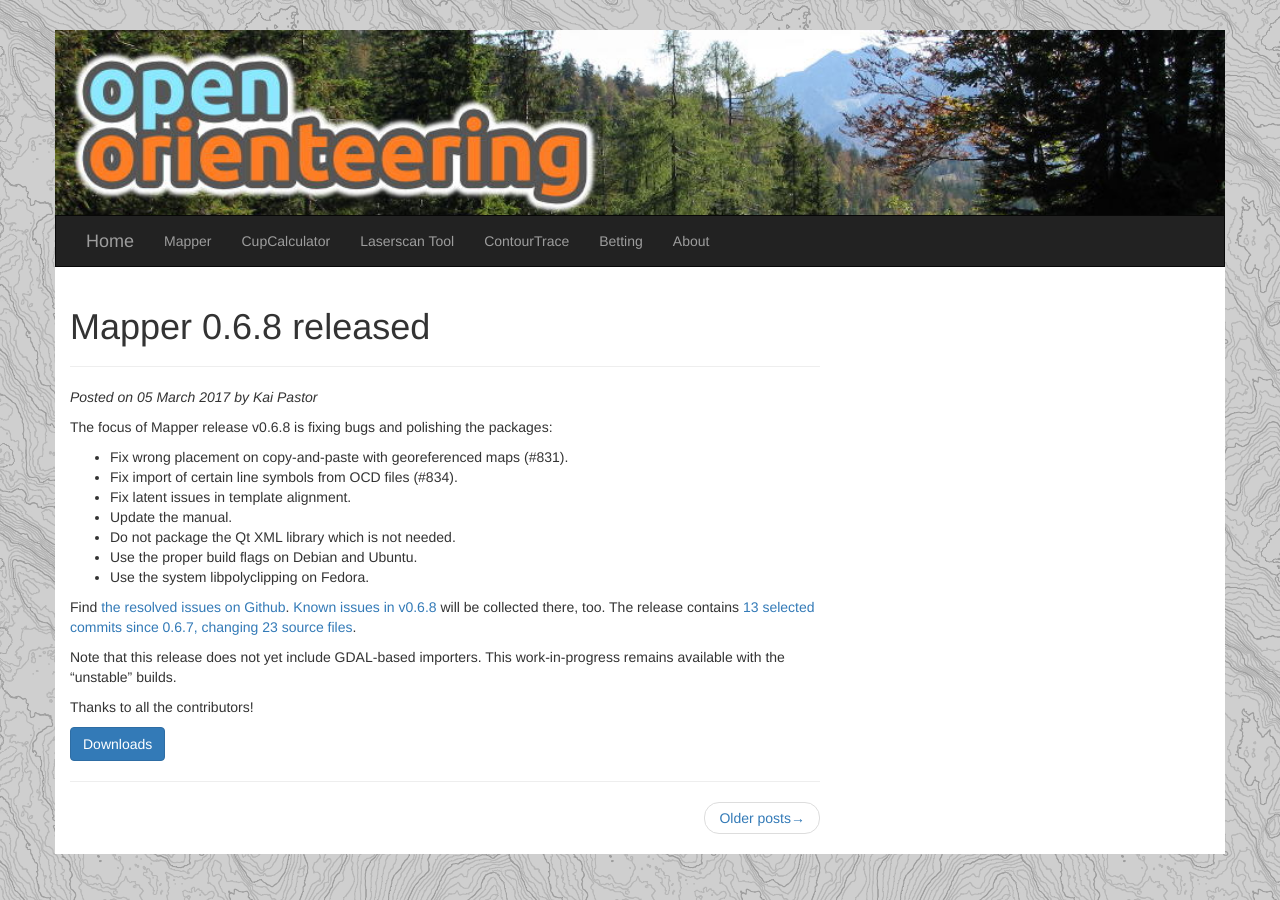
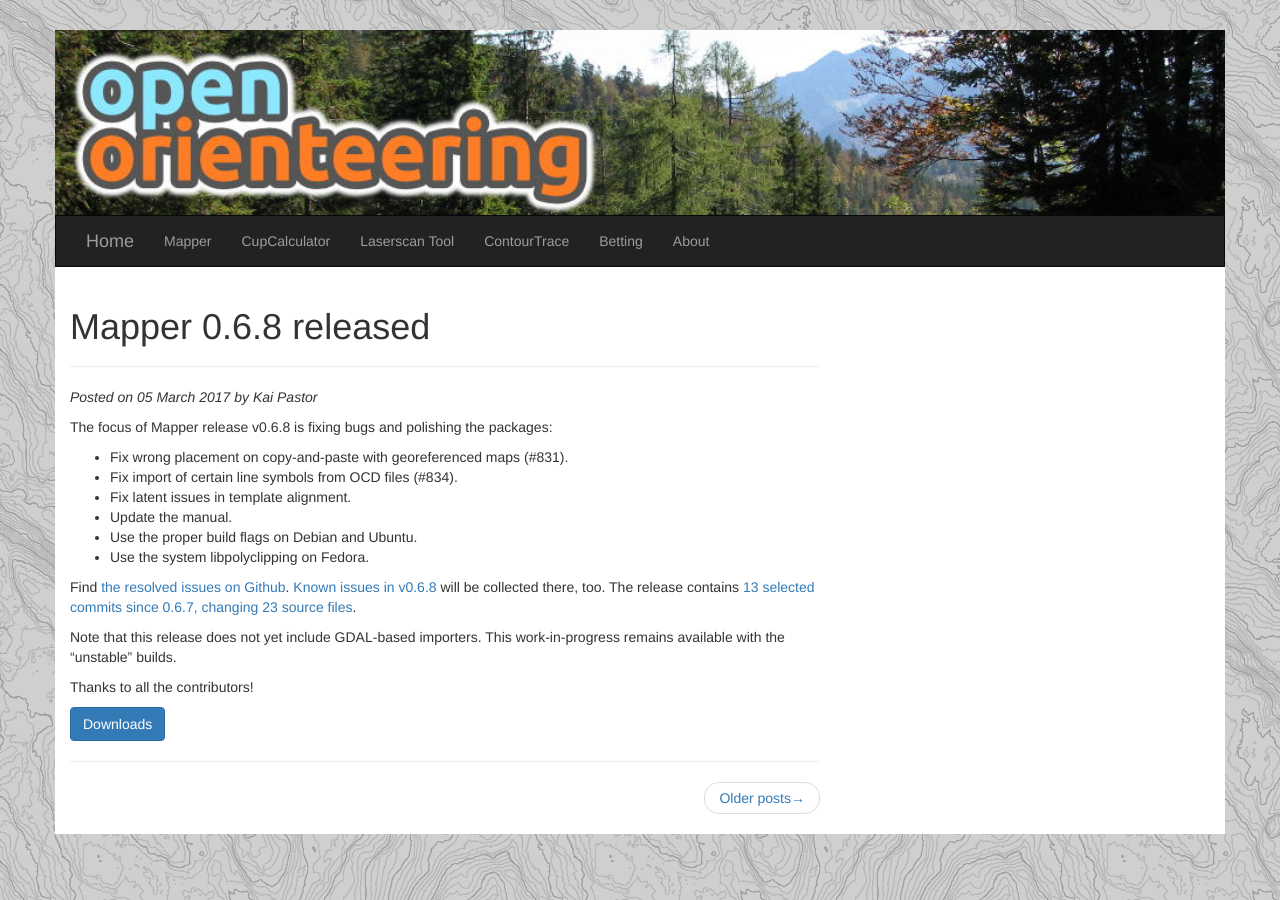
Before and after one commit to OpenOrienteering/OpenOrienteering.github.io, a Jekyll site: the page built from _posts/2017-03-05-mapper-0.6.8-released.md, in a window 1280 px wide. Built offline with Jekyll 4.4.1, drawn with Linux system fonts in a browser that asks for light colours.

Commit message:
Update 2017-03-05-mapper-0.6.8-released.md

```diff
--- a/_posts/2017-03-05-mapper-0.6.8-released.md
+++ b/_posts/2017-03-05-mapper-0.6.8-released.md
@@ -13,7 +13,6 @@ The focus of Mapper release v0.6.8 is fixing bugs and polishing the packages:
 - Fix import of certain line symbols from OCD files (#834).
 - Fix latent issues in template alignment.
 - Update the manual.
-- Do not package the Qt XML library which is not needed.
 - Use the proper build flags on Debian and Ubuntu.
 - Use the system libpolyclipping on Fedora.
 
```
